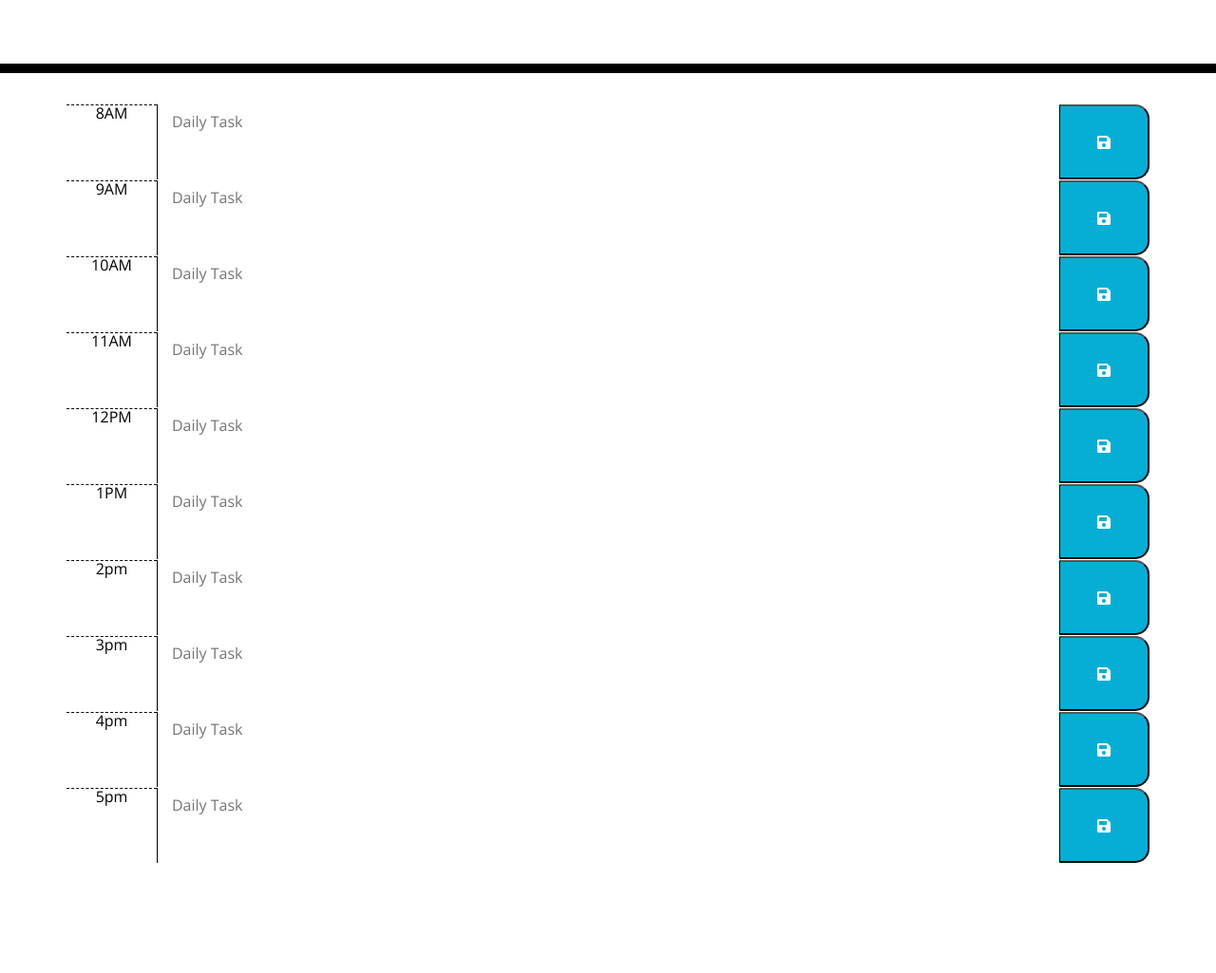
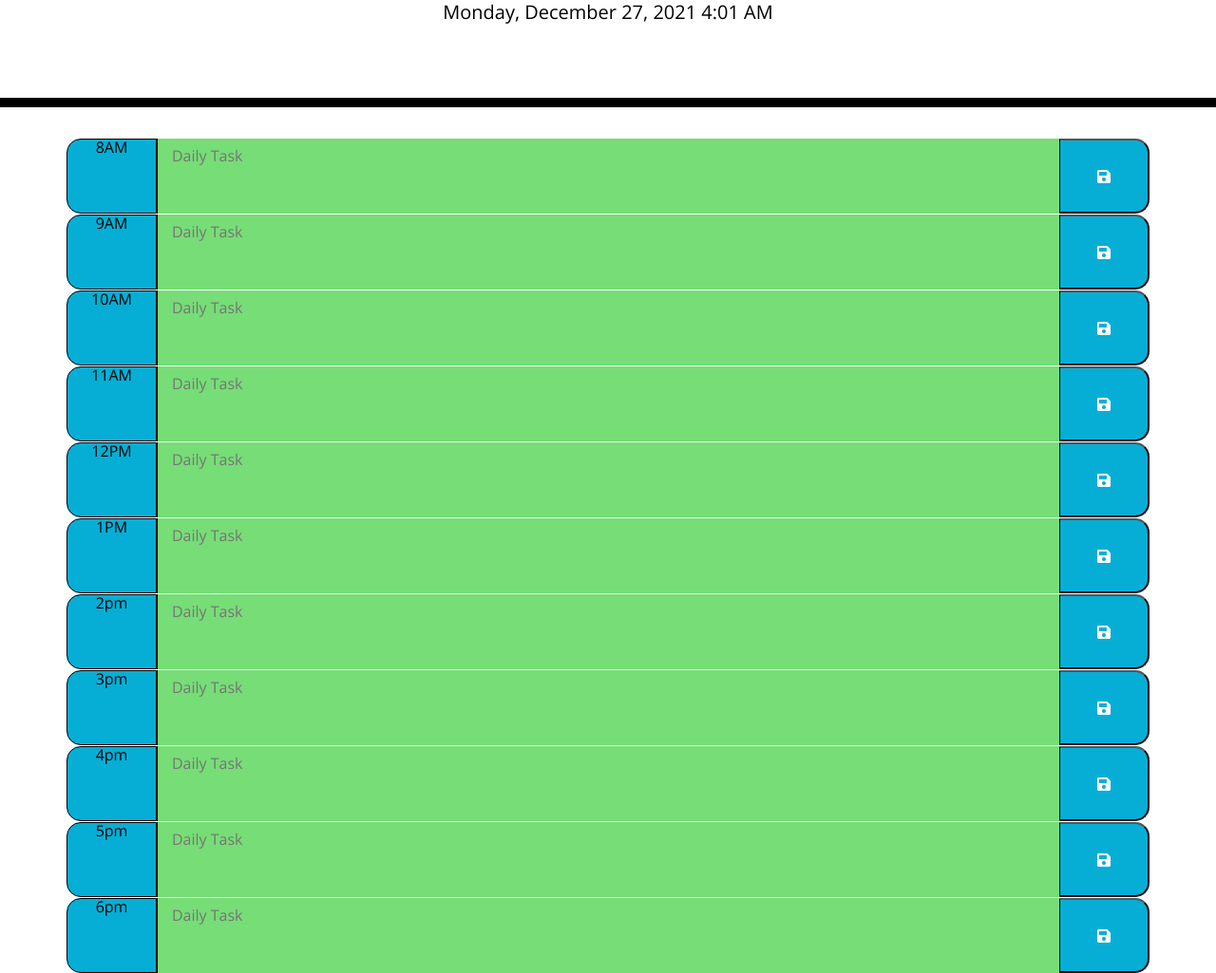
Before and after one commit to JMCampbell2021/Scheduler, a plain HTML site: page index.html in a window 1280 px wide. Shown: the part 191-1216 px from the top of the page at 95% size. Before the commit the page ends 1100 px from the top, so only its background shows below. Drawn offline with nearby package versions, Linux system fonts and the light colour scheme.

Commit message:
updated save function to local storage

```diff
--- a/assets/css/style.css
+++ b/assets/css/style.css
@@ -28,6 +28,9 @@ body {
   .time-block{
     text-align: center;
     /* border-radius: 15px; */
+    border-top-left-radius: 15px;
+    border-bottom-left-radius: 15px;
+    border: 1px solid black;
   }
 
   .row {
@@ -37,14 +40,14 @@ body {
   }
 
   .hour {
-    background-color: #ffffff;
+    background-color: #06AED5;
     color: #000000;
-    border-top: 1px dashed #000000;
+    /* border-top: 1px dashed #000000; */
   }
 
   .past {
     background-color: #d3d3d3;
-    color: white;
+    color: black;
   }
 
   .present {
@@ -54,7 +57,7 @@ body {
 
   .future {
     background-color: #77dd77;
-    color: white;
+    color: black;
   }
 
   .saveBtn {
--- a/assets/js/script.js
+++ b/assets/js/script.js
@@ -0,0 +1,27 @@
+$(document).ready(function () {
+
+    var currentTime = moment().format('LLLL')  // Month name, day of month, day of week, year, time
+    var currentDate = $('#currentDay');
+    currentDate.text(currentTime);
+
+    var date = new Date(); // init date and time
+    var currentHour = date.getHours(); // returns 0-23 on a 24 hour clock
+
+    for (var i = 8; i < 19; i++) {
+        if (i < currentHour) {
+            document.getElementById(i.toString()).classList.add('past');
+        } else if (i === currentHour) {
+            document.getElementById(i.toString()).classList.add('present');
+        } else if (i > currentHour) {
+            document.getElementById(i.toString()).classList.add('future');
+        }
+    }
+
+    $('.saveBtn').click(function(){
+        var Task8 = document.getElementById('8').value;
+        localStorage.setItem('Task', Task8);
+    })
+
+    var loadTask8 = localStorage.getItem('Task');
+    document.getElementById('8').value = loadTask8
+});
--- a/index.html
+++ b/index.html
@@ -20,52 +20,57 @@
     <div class="container">
         <div class="row">
             <div class="col-1 time-block hour">8AM</div>
-            <textarea class="discription col-10" placeholder="Daily Task"></textarea>
+            <textarea id="8" class="discription col-10" placeholder="Daily Task"></textarea>
             <button class="col-1 saveBtn fas fa-save"></button>
         </div>
         <div class="row">
             <div class="col-1 time-block hour">9AM</div>
-            <textarea class="discription col-10" placeholder="Daily Task"></textarea>
+            <textarea id="9" class="discription col-10" placeholder="Daily Task"></textarea>
             <button class="col-1 saveBtn fas fa-save"></button>
         </div>
         <div class="row">
             <div class="col-1 time-block hour">10AM</div>
-            <textarea class="discription col-10" placeholder="Daily Task"></textarea>
+            <textarea id="10" class="discription col-10" placeholder="Daily Task"></textarea>
             <button class="col-1 saveBtn fas fa-save"></button>
         </div>
         <div class="row">
             <div class="col-1 time-block hour">11AM</div>
-            <textarea class="discription col-10" placeholder="Daily Task"></textarea>
+            <textarea id="11" class="discription col-10" placeholder="Daily Task"></textarea>
             <button class="col-1 saveBtn fas fa-save"></button>
         </div>
         <div class="row">
             <div class="col-1 time-block hour">12PM</div>
-            <textarea class="discription col-10" placeholder="Daily Task"></textarea>
+            <textarea id="12" class="discription col-10" placeholder="Daily Task"></textarea>
             <button class="col-1 saveBtn fas fa-save"></button>
         </div>
         <div class="row">
             <div class="col-1 time-block hour">1PM</div>
-            <textarea class="discription col-10" placeholder="Daily Task"></textarea>
+            <textarea id="13" class="discription col-10" placeholder="Daily Task"></textarea>
             <button class="col-1 saveBtn fas fa-save"></button>
         </div>
         <div class="row">
             <div class="col-1 time-block hour">2pm</div>
-            <textarea class="discription col-10" placeholder="Daily Task"></textarea>
+            <textarea id="14" class="discription col-10" placeholder="Daily Task"></textarea>
             <button class="col-1 saveBtn fas fa-save"></button>
         </div>
         <div class="row">
             <div class="col-1 time-block hour">3pm</div>
-            <textarea class="discription col-10" placeholder="Daily Task"></textarea>
+            <textarea id="15" class="discription col-10" placeholder="Daily Task"></textarea>
             <button class="col-1 saveBtn fas fa-save"></button>
         </div>
         <div class="row">
             <div class="col-1 time-block hour">4pm</div>
-            <textarea class="discription col-10" placeholder="Daily Task"></textarea>
+            <textarea id= "16" class="discription col-10" placeholder="Daily Task"></textarea>
             <button class="col-1 saveBtn fas fa-save"></button>
         </div>
         <div class="row">
             <div class="col-1 time-block hour">5pm</div>
-            <textarea class="discription col-10" placeholder="Daily Task"></textarea>
+            <textarea id="17" class="discription col-10" placeholder="Daily Task"></textarea>
+            <button class="col-1 saveBtn fas fa-save"></button>
+        </div>
+        <div class="row">
+            <div class="col-1 time-block hour">6pm</div>
+            <textarea id="18" class="discription col-10" placeholder="Daily Task"></textarea>
             <button class="col-1 saveBtn fas fa-save"></button>
         </div>
     </div>
@@ -73,5 +78,6 @@
 
     <script src="https://code.jquery.com/jquery-3.4.1.min.js"></script>
     <script src="https://cdnjs.cloudflare.com/ajax/libs/moment.js/2.24.0/moment.min.js"></script>
+    <script src="./assets/js/script.js"></script>
   </body>
 </html>
```
